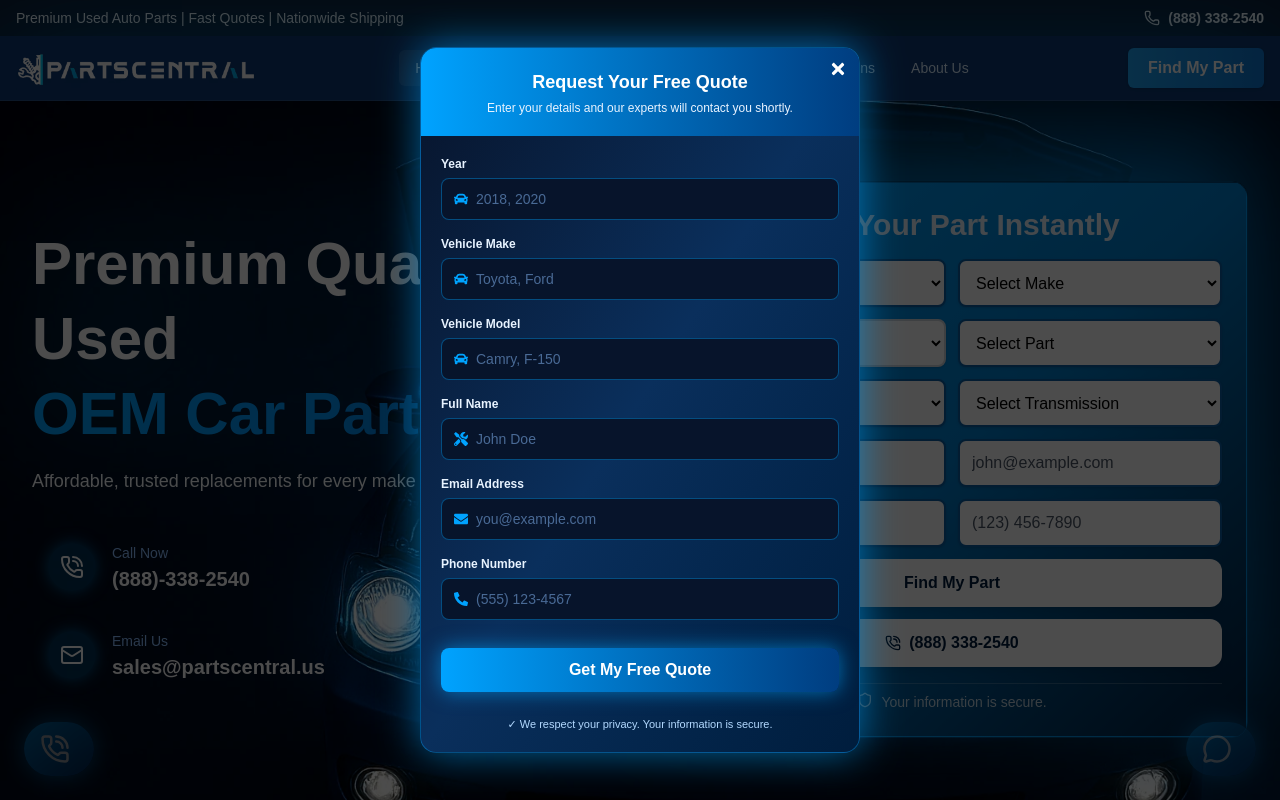
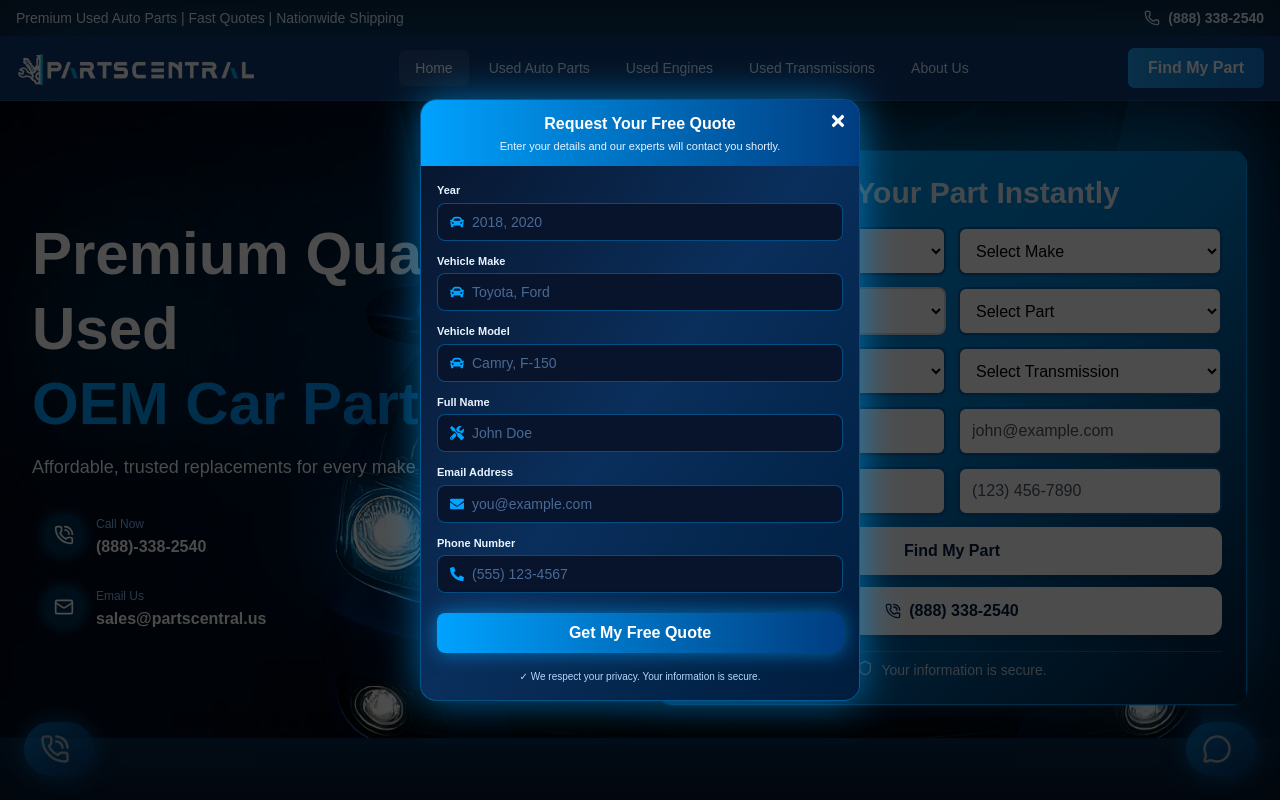
Before and after one commit to AOW-Development/usedautoparts, a Next.js app: page / in a window 1280 px wide. Shown: the top 800 px of the page. Built offline with nearby package versions, Linux system fonts and the light colour scheme.

Commit message:
modifed forms again

```diff
--- a/components/home/ExitIntentPopup.tsx
+++ b/components/home/ExitIntentPopup.tsx
@@ -131,33 +131,36 @@ const handleSubmit = async (e: React.FormEvent) => {
   if (!show) return null;
 
   return (
-    <div className="fixed inset-0 z-[9999] bg-black/70 flex items-center justify-center px-4 py-4">
-      <div className="relative w-full max-w-[440px] rounded-2xl overflow-hidden bg-gradient-to-br from-[#07142B] via-[#0A2F5C] to-[#001D3D] border border-[#00A3FF]/40 shadow-[0_0_40px_rgba(0,163,255,0.6)] max-h-[100vh]">
+    <div className="fixed inset-0 z-[9999] bg-black/70 flex items-center justify-center px-3 py-3 sm:px-4 sm:py-4">
+      <div className="relative w-full max-w-[440px] max-h-[90vh] rounded-2xl overflow-hidden bg-gradient-to-br from-[#07142B] via-[#0A2F5C] to-[#001D3D] border border-[#00A3FF]/40 shadow-[0_0_40px_rgba(0,163,255,0.6)] flex flex-col">
 
         {/* CLOSE */}
         <button
           onClick={closePopup}
-          className="absolute top-3 right-3 z-10 text-white hover:text-[#00A3FF] transition"
+          className="absolute top-3 right-3 z-20 text-white hover:text-[#00A3FF] transition"
           aria-label="Close popup"
         >
           <FaTimes size={18} />
         </button>
 
-        {/* HEADER */}
-        <div className="bg-gradient-to-r from-[#00A3FF] to-[#003D80] p-5 text-center text-white">
-          <h3 className="text-lg font-bold">Request Your Free Quote</h3>
-          <p className="text-xs text-[#E8F3FF] mt-1">
+        {/* HEADER (fixed height) */}
+        <div className="bg-gradient-to-r from-[#00A3FF] to-[#003D80] px-4 py-3 text-center text-white flex-shrink-0">
+          <h3 className="text-base font-bold">Request Your Free Quote</h3>
+          <p className="text-[11px] text-[#E8F3FF] mt-0.5">
             Enter your details and our experts will contact you shortly.
           </p>
         </div>
 
+        {/* BODY (scrollable) */}
+        <div className="flex-1 overflow-y-auto">
+
           {/* SUCCESS */}
           {submitted ? (
-          <div className="p-6 text-center space-y-3">
-            <div className="w-12 h-12 mx-auto bg-[#00A3FF]/30 rounded-full flex items-center justify-center">
-              <FaTools className="text-[#00FFB2]" size={20} />
+            <div className="p-4 text-center space-y-3">
+              <div className="w-11 h-11 mx-auto bg-[#00A3FF]/30 rounded-full flex items-center justify-center">
+                <FaTools className="text-[#00FFB2]" size={18} />
               </div>
-            <h4 className="text-lg font-bold text-[#00FFB2]">
+              <h4 className="text-base font-bold text-[#00FFB2]">
                 Submission Successful!
               </h4>
               <p className="text-sm text-[#B3D9FF]">
@@ -165,15 +168,15 @@ const handleSubmit = async (e: React.FormEvent) => {
               </p>
               <button
                 onClick={closePopup}
-              className="mt-4 w-full bg-gradient-to-r from-[#00A3FF] to-[#003D80] text-white py-2.5 rounded-lg font-semibold hover:opacity-90 transition"
+                className="mt-3 w-full bg-gradient-to-r from-[#00A3FF] to-[#003D80] text-white py-2 rounded-lg font-semibold hover:opacity-90 transition"
               >
                 Close Window
               </button>
             </div>
           ) : (
-          <form onSubmit={handleSubmit} className="p-5 space-y-4">
+            <form onSubmit={handleSubmit} className="p-4 space-y-3">
 
-            {/* INPUTS (UNCHANGED) */}
+              {/* INPUTS */}
               {[
                 ["Year", "year", "2018, 2020", FaCar],
                 ["Vehicle Make", "make", "Toyota, Ford", FaCar],
@@ -183,10 +186,10 @@ const handleSubmit = async (e: React.FormEvent) => {
                 ["Phone Number", "phone", "(555) 123-4567", FaPhoneAlt],
               ].map(([label, key, placeholder, Icon]: any) => (
                 <div key={key}>
-                <label className="block text-xs font-semibold text-[#E8F3FF] mb-1.5">
+                  <label className="block text-[11px] font-semibold text-[#E8F3FF] mb-1">
                     {label}
                   </label>
-                <div className="flex items-center gap-2 bg-[#07142B] border border-[#00A3FF]/40 rounded-lg px-3 py-2.5 focus-within:border-[#00A3FF] transition">
+                  <div className="flex items-center gap-2 bg-[#07142B] border border-[#00A3FF]/40 rounded-lg px-3 py-2 focus-within:border-[#00A3FF] transition">
                     <Icon className="text-[#00A3FF] text-sm flex-shrink-0" />
                     <input
                       type="text"
@@ -210,17 +213,20 @@ const handleSubmit = async (e: React.FormEvent) => {
 
               <button
                 type="submit"
-              className="w-full mt-3 bg-gradient-to-r from-[#00A3FF] to-[#003D80] text-white py-2.5 rounded-lg font-semibold hover:opacity-90 active:scale-95 transition shadow-[0_0_20px_rgba(0,163,255,0.6)]"
+                className="w-full mt-2 bg-gradient-to-r from-[#00A3FF] to-[#003D80] text-white py-2 rounded-lg font-semibold hover:opacity-90 active:scale-95 transition shadow-[0_0_20px_rgba(0,163,255,0.6)]"
               >
                 Get My Free Quote
               </button>
 
-            <p className="text-[11px] text-center text-[#B3D9FF] pt-2">
+              <p className="text-[10px] text-center text-[#B3D9FF] pt-1">
                 ✓ We respect your privacy. Your information is secure.
               </p>
             </form>
           )}
         </div>
       </div>
+    </div>
+
+
   );
 }
--- a/components/home/HeroTransmission.tsx
+++ b/components/home/HeroTransmission.tsx
@@ -45,15 +45,22 @@ export default function HeroTransmission({
   return (
     <section
   id="lead-form"
-      className="relative w-full min-h-screen flex items-start justify-center px-3 sm:px-4 md:px-6 lg:px-8 pt-12 sm:pt-16 md:pt-20 pb-6 sm:pb-8 bg-gradient-to-br from-[#07142B] via-[#0A2F5C] to-[#001D3D] overflow-hidden shadow-[0_-40px_120px_rgba(0,163,255,0.6)] bg-cover bg-center bg-fixed"
+  className="relative w-full flex items-start justify-center
+    px-3 sm:px-4 md:px-6 lg:px-8
+    pt-8 sm:pt-10 md:pt-12
+    pb-6 sm:pb-8
+    bg-gradient-to-br from-[#07142B] via-[#0A2F5C] to-[#001D3D]
+    overflow-hidden
+    shadow-[0_-40px_120px_rgba(0,163,255,0.6)]
+    bg-cover bg-center bg-fixed"
   style={{ backgroundImage: optimizedBg }}
   aria-label={`${title} - ${subtitle}`}
 >
   <div className="relative z-10 w-full max-w-7xl mx-auto">
-        <div className="flex flex-col lg:flex-row gap-4 sm:gap-6 lg:gap-8 items-stretch lg:items-center">
+    <div className="flex flex-col lg:flex-row gap-4 sm:gap-6 lg:gap-8 items-start lg:items-center">
 
       {/* LEFT CONTENT */}
-          <div className="hidden lg:flex text-white space-y-3 lg:space-y-4 flex-col justify-center flex-1">
+      <div className="hidden lg:flex text-white space-y-2 lg:space-y-3 flex-col justify-center flex-1">
         <h1 className="text-3xl sm:text-4xl md:text-5xl lg:text-6xl font-bold leading-tight drop-shadow-[0_-20px_60px_rgba(0,163,255,0.65)]">
           {title}
           <span className="block bg-gradient-to-r from-[#00A3FF] via-[#0099FF] to-[#003D80] bg-clip-text text-transparent">
@@ -61,47 +68,45 @@ export default function HeroTransmission({
           </span>
         </h1>
 
-            <p className="text-sm sm:text-base md:text-lg font-light leading-relaxed">
+        <p className="text-sm sm:text-base md:text-lg font-light leading-relaxed max-w-xl">
           {description}
         </p>
 
-            <div className="space-y-2 sm:space-y-3 pt-2 sm:pt-4">
+        <div className="space-y-2 pt-2">
           <a
             href="tel:+18883382540"
-                aria-label="Call us at (888)-338-2540"
-                className="flex items-center gap-3 sm:gap-4 w-fit rounded-lg px-3 sm:px-4 py-2.5 sm:py-3 text-white hover:scale-105 transition-transform focus:outline-none focus:ring-2 focus:ring-[#00A3FF]"
+            className="flex items-center gap-3 w-fit rounded-lg px-3 py-2 text-white hover:scale-105 transition-transform"
           >
-                <div className="w-10 h-10 sm:w-12 sm:h-12 rounded-full bg-[#00A3FF]/25 flex items-center justify-center flex-shrink-0 shadow-[0_0_15px_rgba(0,163,255,0.5)]">
-                  <PhoneCall className="w-5 h-5 sm:w-6 sm:h-6" />
+            <div className="w-10 h-10 rounded-full bg-[#00A3FF]/25 flex items-center justify-center shadow-[0_0_15px_rgba(0,163,255,0.5)]">
+              <PhoneCall className="w-5 h-5" />
             </div>
             <div>
-                  <span className="text-xs sm:text-sm text-[#8CBFFF]">Call Now</span>
-                  <p className="text-base sm:text-lg md:text-xl font-bold">(888)-338-2540</p>
+              <span className="text-xs text-[#8CBFFF]">Call Now</span>
+              <p className="text-base font-bold">(888)-338-2540</p>
             </div>
           </a>
 
           <a
             href="mailto:sales@partscentral.us"
-                aria-label="Email us at sales@partscentral.us"
-                className="flex items-center gap-3 sm:gap-4 w-fit rounded-lg px-3 sm:px-4 py-2.5 sm:py-3 text-white hover:scale-105 transition-transform focus:outline-none focus:ring-2 focus:ring-[#00A3FF]"
+            className="flex items-center gap-3 w-fit rounded-lg px-3 py-2 text-white hover:scale-105 transition-transform"
           >
-                <div className="w-10 h-10 sm:w-12 sm:h-12 rounded-full bg-[#00A3FF]/25 flex items-center justify-center flex-shrink-0 shadow-[0_0_15px_rgba(0,163,255,0.5)]">
-                  <Mail className="w-5 h-5 sm:w-6 sm:h-6" />
+            <div className="w-10 h-10 rounded-full bg-[#00A3FF]/25 flex items-center justify-center shadow-[0_0_15px_rgba(0,163,255,0.5)]">
+              <Mail className="w-5 h-5" />
             </div>
             <div>
-                  <span className="text-xs sm:text-sm text-[#8CBFFF]">Email Us</span>
-                  <p className="text-base sm:text-lg md:text-xl font-bold">sales@partscentral.us</p>
+              <span className="text-xs text-[#8CBFFF]">Email Us</span>
+              <p className="text-base font-bold">sales@partscentral.us</p>
             </div>
           </a>
         </div>
       </div>
 
       {/* RIGHT SECTION */}
-          <div className="flex flex-col w-full lg:flex-1 gap-3 sm:gap-4 md:gap-5">
+      <div className="flex flex-col w-full lg:flex-1 gap-3 sm:gap-4">
 
         {/* MOBILE HEADING */}
-            <div className="lg:hidden text-white space-y-2 sm:space-y-3">
-              <h1 className="text-2xl sm:text-3xl md:text-4xl font-bold leading-tight drop-shadow-[0_-20px_60px_rgba(0,163,255,0.65)]">
+        <div className="lg:hidden text-white space-y-2">
+          <h1 className="text-2xl sm:text-3xl md:text-4xl font-bold leading-tight">
             {title}
             <span className="block bg-gradient-to-r from-[#00A3FF] via-[#0099FF] to-[#003D80] bg-clip-text text-transparent">
               {subtitle}
@@ -114,35 +119,35 @@ export default function HeroTransmission({
         </div>
 
         {/* FORM */}
-            <div className="rounded-2xl overflow-hidden shadow-[0_-40px_110px_rgba(0,163,255,0.7)] border border-[#00A3FF]/40 flex flex-col">
+        <div className="rounded-2xl overflow-hidden shadow-[0_-30px_80px_rgba(0,163,255,0.6)] border border-[#00A3FF]/40">
           <LeadForm />
         </div>
 
         {/* MOBILE CONTACT BUTTONS */}
-            <div className="lg:hidden space-y-2 pt-1">
+        <div className="lg:hidden space-y-2">
           <a
             href="tel:+18883382540"
-                className="flex items-center gap-3 w-full rounded-lg px-3 py-2.5 text-white bg-[#00A3FF]/20 hover:scale-105 transition"
+            className="flex items-center gap-3 w-full rounded-lg px-3 py-2 text-white bg-[#00A3FF]/20"
           >
-                <div className="w-10 h-10 rounded-full bg-[#00A3FF]/25 flex items-center justify-center shadow-[0_0_15px_rgba(0,163,255,0.5)]">
+            <div className="w-10 h-10 rounded-full bg-[#00A3FF]/25 flex items-center justify-center">
               <PhoneCall className="w-5 h-5" />
             </div>
             <div>
               <span className="text-xs text-[#8CBFFF]">Call Now</span>
-                  <p className="text-sm sm:text-base font-bold">(888)-338-2540</p>
+              <p className="text-sm font-bold">(888)-338-2540</p>
             </div>
           </a>
 
           <a
             href="mailto:sales@partscentral.us"
-                className="flex items-center gap-3 w-full rounded-lg px-3 py-2.5 text-white bg-[#00A3FF]/20 hover:scale-105 transition"
+            className="flex items-center gap-3 w-full rounded-lg px-3 py-2 text-white bg-[#00A3FF]/20"
           >
-                <div className="w-10 h-10 rounded-full bg-[#00A3FF]/25 flex items-center justify-center shadow-[0_0_15px_rgba(0,163,255,0.5)]">
+            <div className="w-10 h-10 rounded-full bg-[#00A3FF]/25 flex items-center justify-center">
               <Mail className="w-5 h-5" />
             </div>
             <div>
               <span className="text-xs text-[#8CBFFF]">Email Us</span>
-                  <p className="text-sm sm:text-base font-bold">sales@partscentral.us</p>
+              <p className="text-sm font-bold">sales@partscentral.us</p>
             </div>
           </a>
         </div>
@@ -151,6 +156,7 @@ export default function HeroTransmission({
     </div>
   </div>
 </section>
+
   );
 }
 
@@ -342,7 +348,7 @@ export function LeadForm() {
   );
 
   return (
-    <div className="bg-gradient-to-br from-[#00A3FF] via-[#0080D0] to-[#001D3D] w-full p-4 sm:p-5 md:p-6 border border-[#00A3FF]/30 shadow-xl flex flex-col gap-4">
+    <div className="bg-gradient-to-br from-[#00A3FF] via-[#0080D0] to-[#001D3D] w-full sm:p-5 p-4 md:p-6 border border-[#00A3FF]/30 shadow-xl flex flex-col gap-4">
       <h2 className="text-[#E8F3FF] text-xl sm:text-2xl md:text-3xl font-extrabold text-center">
         Find Your Part Instantly
       </h2>
```
Lines whose indentation alone changed are shown as unchanged.
